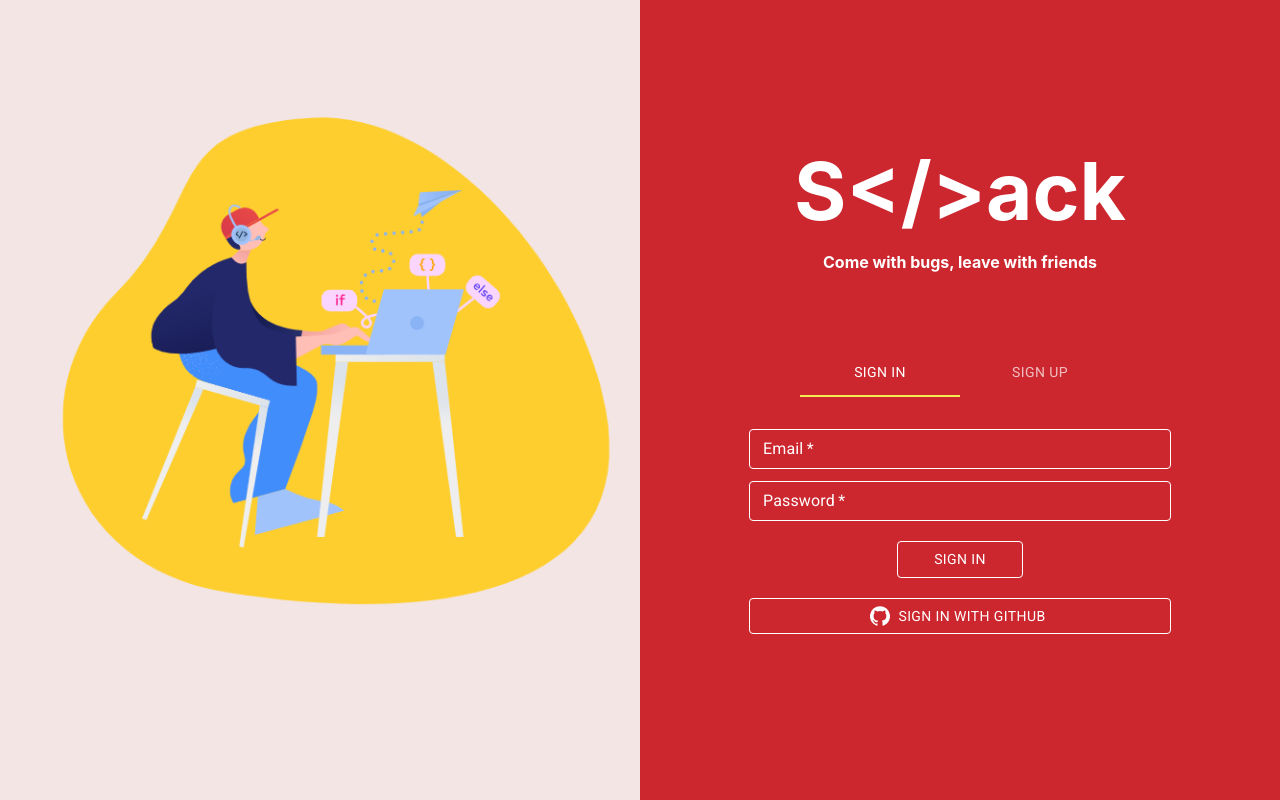
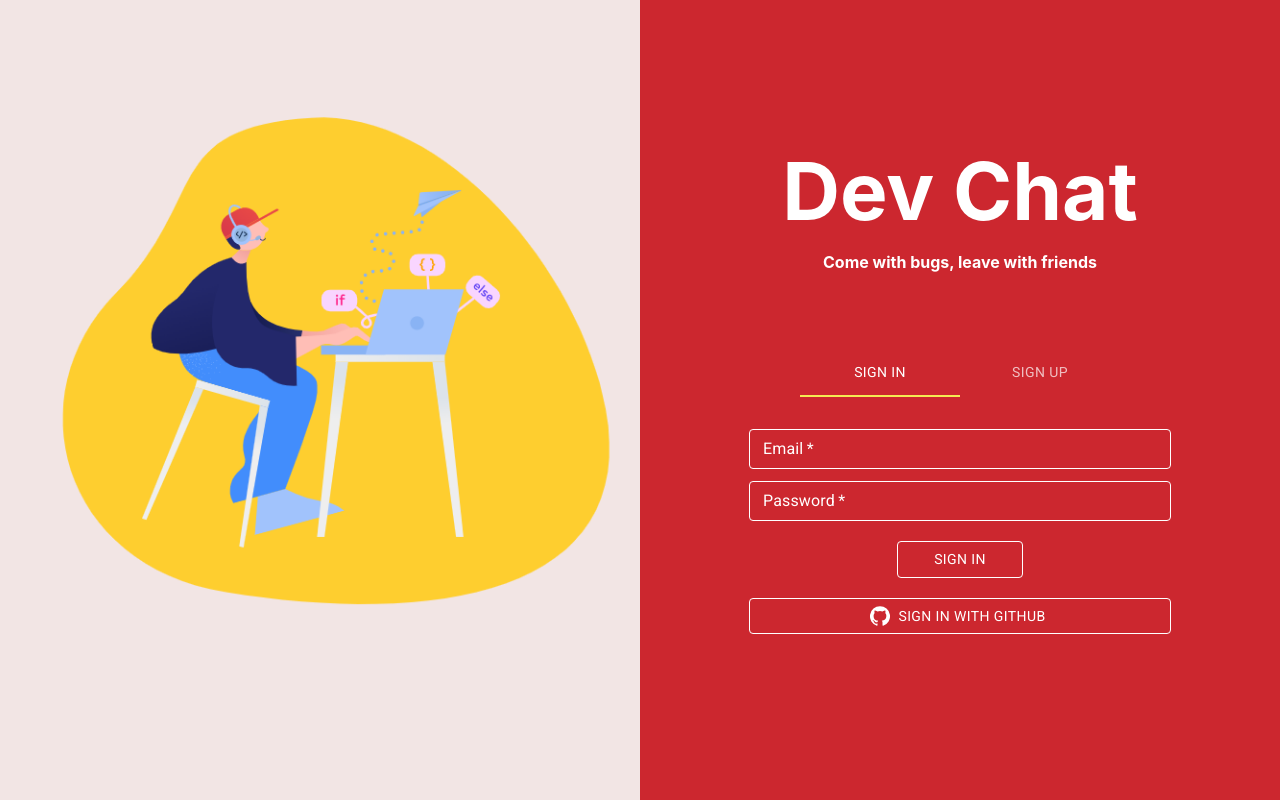
Before and after one commit to sjsussman/dev-chat, a React (Create React App) app: page / in a window 1280 px wide. Built offline with nearby package versions, Linux system fonts and the light colour scheme; no server answers.

Commit message:
updated name

```diff
--- a/src/components/AuthContainer.js
+++ b/src/components/AuthContainer.js
@@ -19,7 +19,7 @@ const FormWrapper = withStyles({
 const AuthContainer = () => {
   return (
     <FormWrapper>
-      <h1 style ={{color: "white", fontSize: "5rem", margin: "0"}}>S&lt;/&gt;ack</h1>
+      <h1 style ={{color: "white", fontSize: "5rem", margin: "0"}}>Dev Chat</h1>
       <h2 style ={{color: "white", fontSize: "1rem", marginBottom: "12%"}}>Come with bugs, leave with friends</h2>
       <FormTabs />
     </FormWrapper>
```
